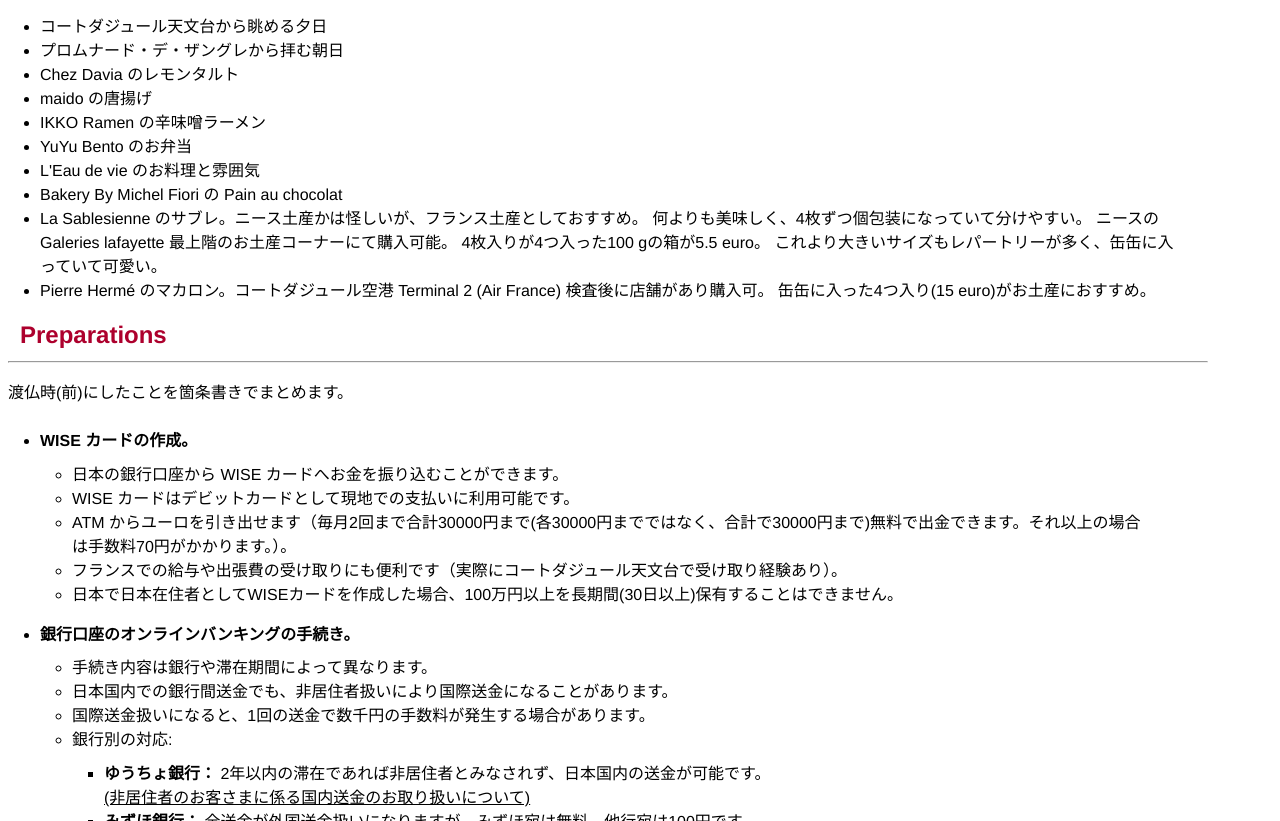
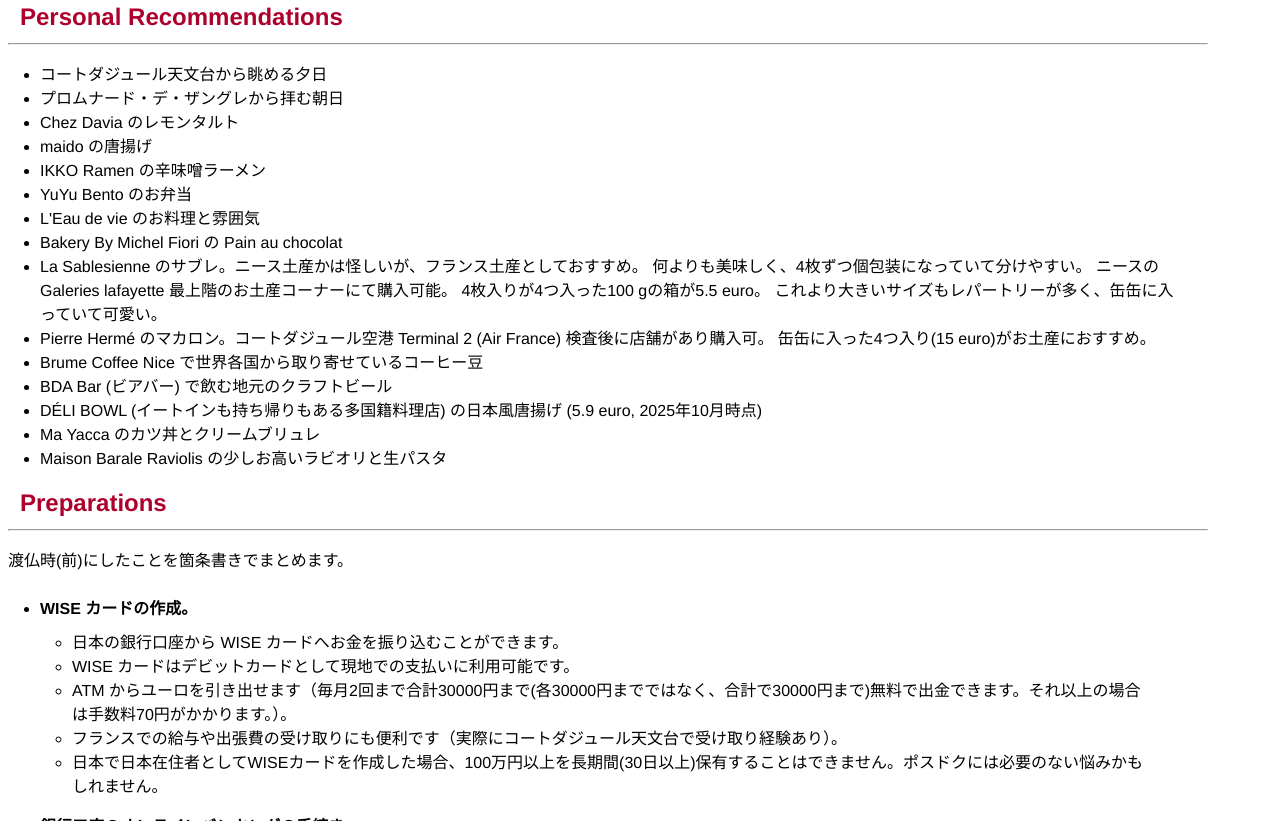
Before and after one commit to jinbeniyama/website, a plain HTML site: page nice.html in a window 1280 px wide. Shown: the part 3105-3926 px from the top of the page. Drawn offline with Linux system fonts and the light colour scheme.

Commit message:
Update Nice

```diff
--- a/nice.html
+++ b/nice.html
@@ -123,10 +123,12 @@
     VISA の有効期限が切れるまでに余裕をもって申し込まなければいけませんが、
     たとえ渡仏後すぐに申し込んだとしても、場合によっては滞在許可証を手に入れるまでに半年以上かかります。
     L'Assurance Maladie の申し込みには滞在許可証の取得が必須です。
+    私の場合は4月3日に滞在許可証を申請し、実際にカードを取得したのは12月18日です。
+    なお1年後に渡仏したパートナーは6月末に滞在許可証の申請をし、9月前半にカードを取得しました。帯同者であればスムーズにことが進むのかもしれません。
     つまり滞在許可証に時間がかかった場合、L'Assurance Maladieに申し込む前に
     クレジットカードの保険(2--3ヶ月)が切れてしまう。さらにL'Assurance Maladieの申請が受理されるまでに時間がかかると考えると、
     保守的に生きるのであれば民間保険を併用することが望ましいです。
-    VLS PT4(1年以上の滞在のための、最初の3ヶ月のvisa) で渡仏した筆者は、1. 日本で3ヶ月の一時 visa を取得する際に99 €、2. 渡仏後に滞在許可証をてに入れる際に225 € 支払った。
+    VLS PT4(1年以上の滞在のための、最初の3ヶ月のvisa) で渡仏した筆者は、1. 日本で3ヶ月の一時 visa を取得する際に99 €、2. 渡仏後に滞在許可証をてに入れる際に225 € 支払いました。
     2.の代わりに visa の有効化に200 € 支払うといった話があるが、それは
     VLS-TS (3ヶ月以上、1年未満の滞在のための visa。滞在許可証の役割も担う)の場合であろう。200€で validation する必要がある。
     なお、2.の225€の支払いは免れることができないとして、
@@ -250,6 +252,22 @@
         Pierre Hermé のマカロン。コートダジュール空港 Terminal 2 (Air France) 検査後に店舗があり購入可。
         缶缶に入った4つ入り(15 euro)がお土産におすすめ。
       </li>
+      <li>
+        Brume Coffee Nice で世界各国から取り寄せているコーヒー豆
+      </li>
+      <li>
+        BDA Bar (ビアバー) で飲む地元のクラフトビール
+      </li>
+      <li>
+        DÉLI BOWL (イートインも持ち帰りもある多国籍料理店) の日本風唐揚げ (5.9 euro, 2025年10月時点)
+      </li>
+      <li>
+        Ma Yacca のカツ丼とクリームブリュレ
+      </li>
+      <li>
+        Maison Barale Raviolis の少しお高いラビオリと生パスタ
+      </li>
+
     </ul>
 
 
@@ -265,7 +283,7 @@
       <li>WISE カードはデビットカードとして現地での支払いに利用可能です。</li>
       <li>ATM からユーロを引き出せます（毎月2回まで合計30000円まで(各30000円までではなく、合計で30000円まで)無料で出金できます。それ以上の場合は手数料70円がかかります。）。</li>
       <li>フランスでの給与や出張費の受け取りにも便利です（実際にコートダジュール天文台で受け取り経験あり）。</li>
-      <li>日本で日本在住者としてWISEカードを作成した場合、100万円以上を長期間(30日以上)保有することはできません。</li>
+      <li>日本で日本在住者としてWISEカードを作成した場合、100万円以上を長期間(30日以上)保有することはできません。ポスドクには必要のない悩みかもしれません。</li>
     </ul>
   </li>
 
```
